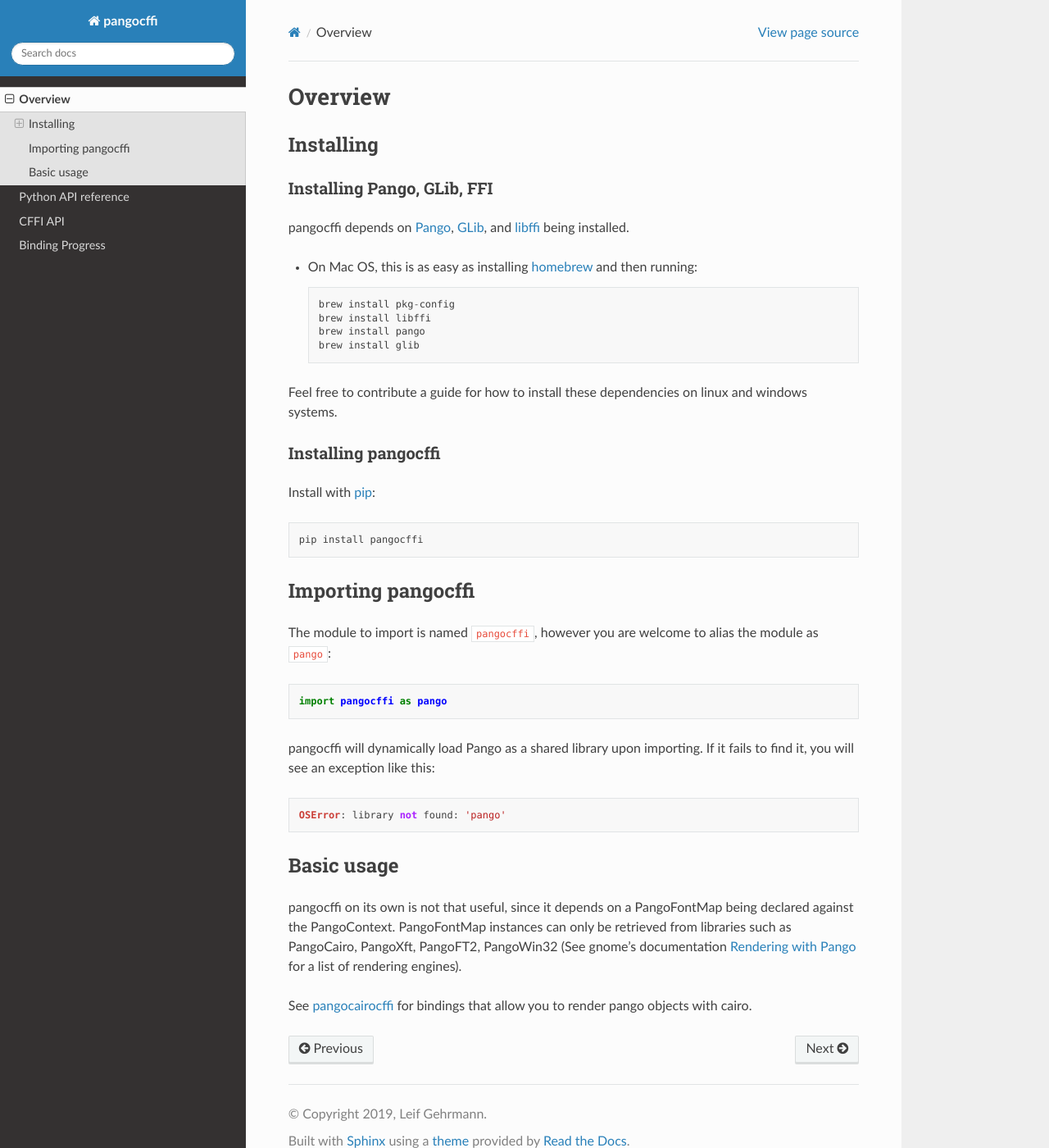
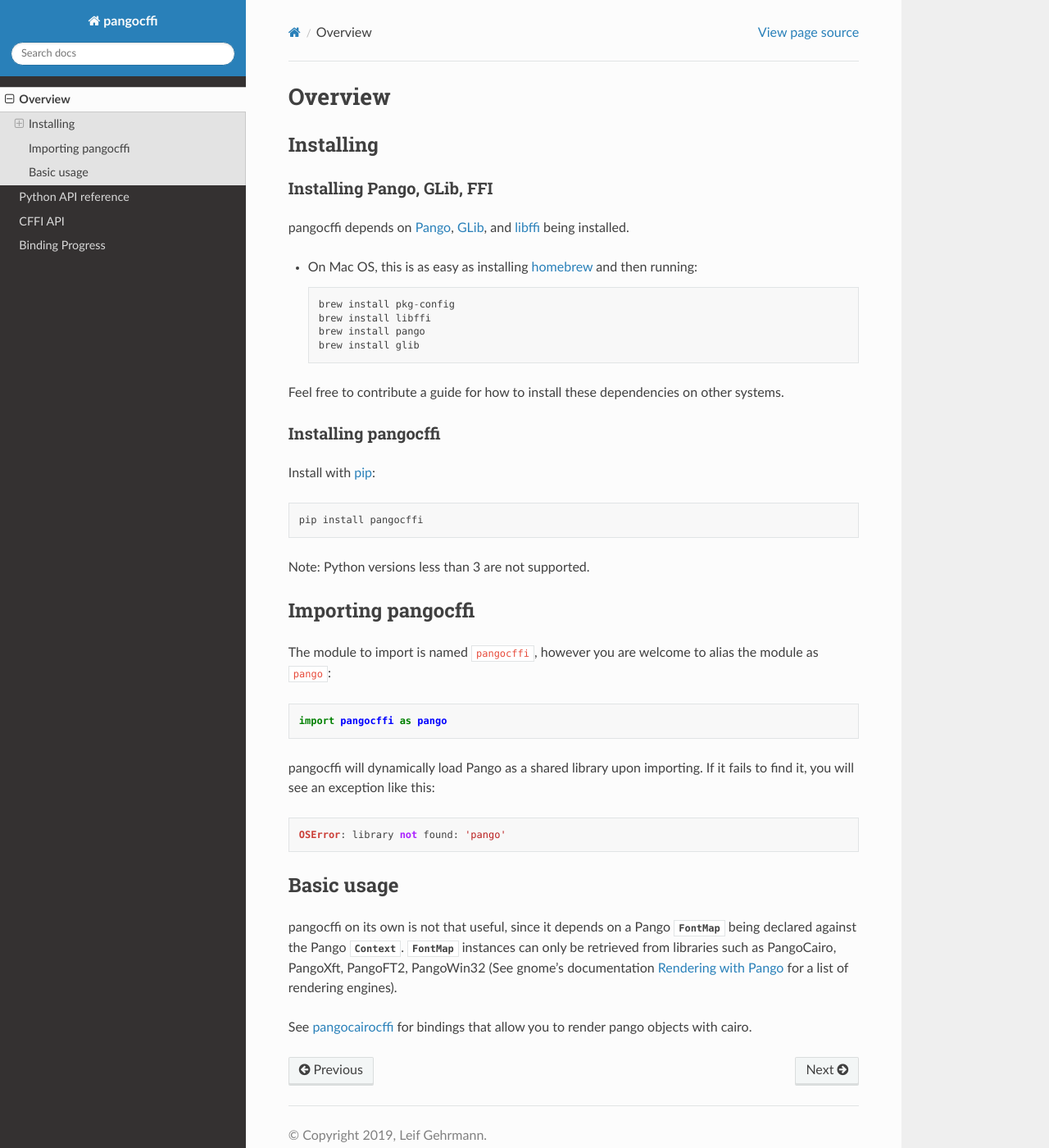
Before and after one commit to leifgehrmann/pangocffi, a Sphinx documentation site: the page built from docs/overview.rst, in a window 1280 px wide and 1400 px high. Shown: the whole window at 82% size. Built offline with Sphinx 7.4.7 and the Read the Docs theme 2.0.0, drawn with Linux system fonts in a browser that asks for light colours.

```diff
--- a/docs/overview.rst
+++ b/docs/overview.rst
@@ -20,8 +20,8 @@ pangocffi depends on Pango_, GLib_, and libffi_ being installed.
     brew install pango
     brew install glib
 
-Feel free to contribute a guide for how to install these dependencies on linux
-and windows systems.
+Feel free to contribute a guide for how to install these dependencies on other
+systems.
 
 .. _homebrew: https://brew.sh
 
@@ -33,6 +33,8 @@ Install with pip_::
     pip install pangocffi
 
 .. _pip: https://pip.pypa.io/
+
+Note: Python versions less than 3 are not supported.
 
 Importing pangocffi
 -------------------
--- a/docs/rendering-pango.rst
+++ b/docs/rendering-pango.rst
@@ -1,7 +1,7 @@
-pangocffi on its own is not that useful, since it depends on a PangoFontMap
-being declared against the PangoContext.
-PangoFontMap instances can only be retrieved from libraries such as PangoCairo,
-PangoXft, PangoFT2, PangoWin32 (See gnome's documentation
+pangocffi on its own is not that useful, since it depends on a Pango
+:class:`FontMap` being declared against the Pango :class:`Context`.
+:class:`FontMap` instances can only be retrieved from libraries such as
+PangoCairo, PangoXft, PangoFT2, PangoWin32 (See gnome's documentation
 `Rendering with Pango`_ for a list of rendering engines).
 
 See pangocairocffi_ for bindings that allow you to render pango objects with
```
Also changed, not shown: docs/cffi-api.rst (+7 -5 lines), docs/modules.rst (+31 -0 lines).
